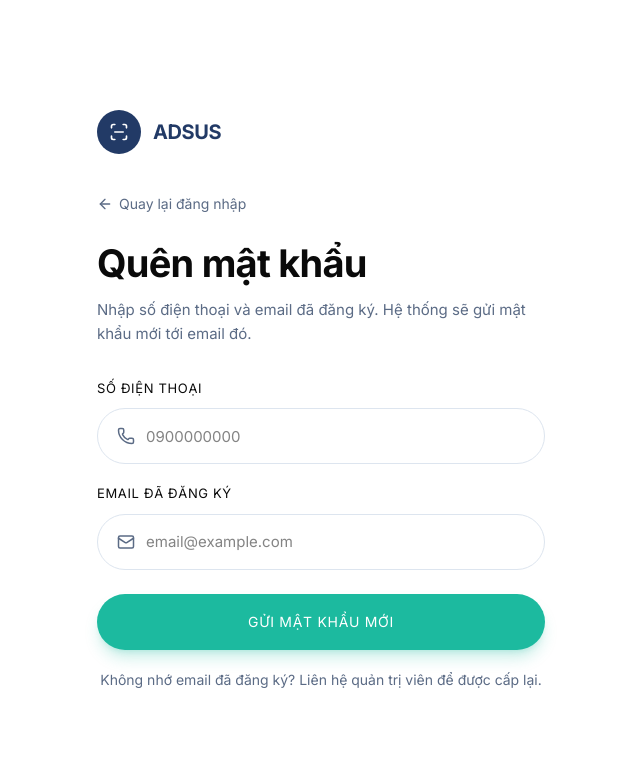
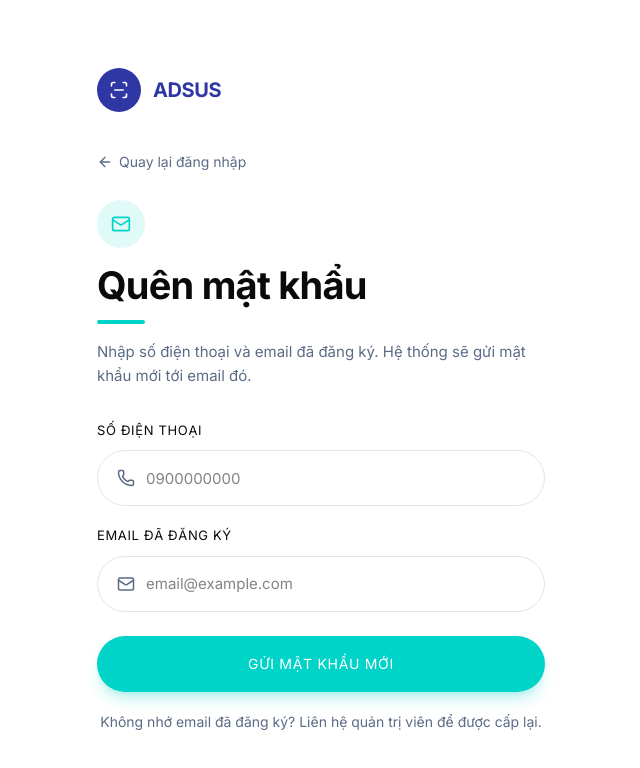
Before and after one commit to huuhoa0322/SEP490_ADSUS, a Next.js app in the folder adsus-fe/: page /forgot-password in a window 1280 px wide. Shown: the top 768 px of the page, without its empty margins (319-959 px from the left). Built offline with nearby package versions, Linux system fonts and the light colour scheme; no server answers.

Commit message:
update phase 2 and fix phase 1

```diff
--- a/adsus-fe/src/app/globals.css
+++ b/adsus-fe/src/app/globals.css
@@ -1,6 +1,7 @@
 @import "tailwindcss";
 @import "tw-animate-css";
 @import "shadcn/tailwind.css";
+@import "./preclinic-components.css";
 
 @custom-variant dark (&:is(.dark *));
 
@@ -41,6 +42,10 @@
   --color-secondary: var(--secondary);
   --color-primary-foreground: var(--primary-foreground);
   --color-primary: var(--primary);
+  --color-role-admin: var(--role-admin);
+  --color-role-doctor: var(--role-doctor);
+  --color-role-nurse: var(--role-nurse);
+  --color-role-pharmacist: var(--role-pharmacist);
   --color-popover-foreground: var(--popover-foreground);
   --color-popover: var(--popover);
   --color-card-foreground: var(--card-foreground);
@@ -61,26 +66,30 @@
   --card-foreground: oklch(0.145 0 0);
   --popover: oklch(1 0 0);
   --popover-foreground: oklch(0.145 0 0);
-  /* ADSUS palette, extracted from the team's Medizco template
-     (G4_ClinicManagement/frontend/css/style.css) so the React app matches the chosen identity.
-       #223a66  navy — primary, headings
-       #1cba9f  teal — accent, positive state
-       #558dca  blue — supporting
-       #f13a66  pink — destructive / error  */
-  --primary: #223a66;
+  /* ADSUS palette. Primary/accent switched 08/09/2026 from the team's original Medizco
+     navy+teal (#223a66 / #1cba9f) to the Preclinic template's Indigo Navy + Medical Teal
+     per the migration plan (migration_plan/master_plan.md §3.2) — every other page built
+     against the old pair (login's scan motif, the Phase 1 shell's role-accent colours,
+     the toast styles in layout.tsx) reads off these same vars, so it re-themes with them.
+       #2E37A4  indigo navy — primary, headings (== --cat-navy, already used by the
+                dashboard redesign — same colour now has two names in the codebase)
+       #00D3C7  medical teal — accent, positive state
+       #558dca  blue — supporting (unchanged)
+       #f13a66  pink — destructive / error (unchanged, not part of this palette)  */
+  --primary: #2E37A4;
   --primary-foreground: #ffffff;
   --secondary: #eef3f9;
-  --secondary-foreground: #223a66;
+  --secondary-foreground: #2E37A4;
   --muted: #f7f9fb;
   --muted-foreground: #5b6b85;
-  --accent: #1cba9f;
+  --accent: #00D3C7;
   --accent-foreground: #ffffff;
   --destructive: #f13a66;
   --border: #dde5ef;
   --input: #dde5ef;
   --ring: #558dca;
-  --chart-1: #223a66;
-  --chart-2: #1cba9f;
+  --chart-1: #2E37A4;
+  --chart-2: #00D3C7;
   --chart-3: #558dca;
   --chart-4: #f13a66;
   --chart-5: #4d94c4;
@@ -88,7 +97,7 @@
   /* Màu trạng thái cho biểu đồ (UC-05 / SCR-08).
      Ba màu này đã chạy qua trình kiểm tra bảng màu: đạt dải độ sáng, ngưỡng bão hoà, và
      tách biệt được với các dạng mù màu.
-     KHÔNG dùng --chart-1 (#223a66) cho biểu đồ: nó trượt cả hai kiểm tra đầu — quá tối và
+     KHÔNG dùng --chart-1 (#2E37A4) cho biểu đồ: nó trượt cả hai kiểm tra đầu — quá tối và
      bão hoà quá thấp nên hiển thị ra gần như màu xám.
      Màu trạng thái luôn đi kèm biểu tượng và nhãn chữ, không bao giờ dùng màu một mình. */
   --status-good: #1cba9f;
@@ -131,20 +140,20 @@
   --popover: oklch(0.205 0 0);
   --popover-foreground: oklch(0.985 0 0);
   /* Dark theme — same palette, lightened for contrast against a dark background */
-  --primary: #4f7cc0;
+  --primary: #7C86E8;
   --primary-foreground: #ffffff;
   --secondary: #1e2a3d;
   --secondary-foreground: #e8eef7;
   --muted: #1e2a3d;
   --muted-foreground: #9aabc4;
-  --accent: #1cba9f;
+  --accent: #2FD9CD;
   --accent-foreground: #06231e;
   --destructive: #fc7e8a;
   --border: oklch(1 0 0 / 12%);
   --input: oklch(1 0 0 / 16%);
   --ring: #558dca;
-  --chart-1: #558dca;
-  --chart-2: #1cba9f;
+  --chart-1: #7C86E8;
+  --chart-2: #2FD9CD;
   --chart-3: #4d94c4;
   --chart-4: #fc7e8a;
   --chart-5: #f06699;
@@ -200,6 +209,9 @@
 
 .login-scan-beam {
   background: linear-gradient(180deg, transparent, var(--accent) 50%, transparent);
+  /* Đèn glow khớp màu accent gốc của trang login (#1cba9f) — trang này ghi đè cục bộ
+     --accent về giá trị cũ (xem src/app/(auth)/login/page.tsx), rgba() ở đây không tự
+     theo var() được nên phải khớp tay. */
   box-shadow: 0 0 22px 3px rgba(28, 186, 159, 0.55);
   opacity: 0;
 }
--- a/adsus-fe/src/app/layout.tsx
+++ b/adsus-fe/src/app/layout.tsx
@@ -60,7 +60,7 @@ export default function RootLayout({
           toastOptions={{
             duration: 4000,
             style: {
-              background: "#223A66",
+              background: "#2E37A4",
               color: "#ffffff",
               borderRadius: "999px",
               padding: "12px 20px",
@@ -68,7 +68,7 @@ export default function RootLayout({
               fontSize: "14px",
             },
             success: {
-              iconTheme: { primary: "#1CBA9F", secondary: "#fff" },
+              iconTheme: { primary: "#00D3C7", secondary: "#fff" },
             },
             error: {
               iconTheme: { primary: "#F13A66", secondary: "#fff" },
--- /dev/null
+++ b/adsus-fe/src/app/preclinic-components.css
@@ -0,0 +1,97 @@
+/* Preclinic-standard component classes (migration_plan/master_plan.md §3.2 #2).
+   Opt-in utility classes, not a replacement for the shadcn primitives already in
+   src/components/ui/* — reach for these specifically where the Preclinic spec calls for
+   its own look (5px card radius, soft status badges, the AI-feature gradient button)
+   rather than the app's general --radius scale.
+
+   Adapted from the plan's literal snippet to reference THIS app's actual design tokens
+   (--primary, --accent, --border, --card, --destructive, --status-*) instead of the
+   plan's own hypothetical token names (--white, --border-color, --*-transparent...),
+   which don't exist in globals.css — copying them verbatim would have produced CSS that
+   silently fell back to unset values. */
+
+@layer components {
+  /* Card: border-radius 5px per spec (not the app's --radius-* scale), header padding
+     15px 20px, body 20px. */
+  .preclinic-card {
+    background-color: var(--card);
+    border: 1px solid var(--border);
+    border-radius: 5px;
+    box-shadow: 0 1px 2px 0 rgb(0 0 0 / 0.05);
+    color: inherit;
+    transition: box-shadow 0.2s ease;
+  }
+
+  .preclinic-card-header {
+    display: flex;
+    align-items: center;
+    justify-content: space-between;
+    padding: 15px 20px;
+    border-bottom: 1px solid var(--border);
+  }
+
+  .preclinic-card-body {
+    padding: 20px;
+  }
+
+  /* AI-feature gradient button — indigo to teal, the one place in the app allowed to
+     mix both brand colours in a single fill. Reserve it for AI/assistant entry points
+     (e.g. a link into the diagnostic Studio), not general primary actions. */
+  .btn-liner-gradient {
+    display: inline-flex;
+    align-items: center;
+    gap: 6px;
+    padding: 6px 14px;
+    border: none;
+    border-radius: 5px;
+    background: linear-gradient(90deg, #2e37a4 0%, #0e9384 100%);
+    color: #ffffff;
+    font-size: 13px;
+    font-weight: 600;
+    transition: all 0.3s ease;
+  }
+  .btn-liner-gradient:hover {
+    background: linear-gradient(-90deg, #2e37a4 0%, #0e9384 100%);
+    box-shadow: 0 4px 12px rgb(46 55 164 / 0.25);
+  }
+
+  /* Soft status badges: 1px border in the status colour, tinted background, 4px radius. */
+  .badge-soft-primary,
+  .badge-soft-success,
+  .badge-soft-danger,
+  .badge-soft-warning,
+  .badge-soft-info {
+    display: inline-flex;
+    align-items: center;
+    padding: 3px 8px;
+    border-radius: 4px;
+    font-size: 12px;
+    font-weight: 500;
+  }
+  .badge-soft-primary {
+    color: var(--primary);
+    border: 1px solid var(--primary);
+    background-color: color-mix(in srgb, var(--primary) 10%, transparent);
+  }
+  .badge-soft-success {
+    color: var(--status-good);
+    border: 1px solid var(--status-good);
+    background-color: color-mix(in srgb, var(--status-good) 10%, transparent);
+  }
+  .badge-soft-danger {
+    color: var(--destructive);
+    border: 1px solid var(--destructive);
+    background-color: color-mix(in srgb, var(--destructive) 10%, transparent);
+  }
+  .badge-soft-warning {
+    color: var(--status-warning);
+    border: 1px solid var(--status-warning);
+    background-color: color-mix(in srgb, var(--status-warning) 10%, transparent);
+  }
+  .badge-soft-info {
+    /* No dedicated "info" token exists yet — --ring is this app's informational blue. */
+    color: var(--ring);
+    border: 1px solid var(--ring);
+    background-color: color-mix(in srgb, var(--ring) 10%, transparent);
+  }
+}
--- a/adsus-fe/src/features/auth/components/forgot-password-form.tsx
+++ b/adsus-fe/src/features/auth/components/forgot-password-form.tsx
@@ -54,7 +54,7 @@ export function ForgotPasswordForm() {
   // Gửi xong thì thay hẳn form bằng lời nhắn, để không ai bấm gửi liên tục.
   if (request.isSuccess) {
     return (
-      <div className="w-full max-w-md">
+      <div className="w-full max-w-md motion-safe:animate-in motion-safe:fade-in motion-safe:slide-in-from-bottom-2 motion-safe:duration-500">
         <span className="flex size-12 items-center justify-center rounded-full bg-accent/12">
           <MailCheck className="size-6 text-accent" />
         </span>
@@ -62,6 +62,7 @@ export function ForgotPasswordForm() {
         <h1 className="mt-6 font-heading text-[32px] font-bold leading-[1.15] tracking-[-0.02em] text-foreground">
           Đã gửi yêu cầu
         </h1>
+        <span aria-hidden className="mt-3 block h-1 w-12 rounded-full bg-accent" />
 
         {/* Câu này cố tình mơ hồ — xem chú thích ở đầu tệp (AF-01). */}
         <p className="mt-4 text-[15px] leading-relaxed text-muted-foreground">
@@ -90,7 +91,7 @@ export function ForgotPasswordForm() {
       : null);
 
   return (
-    <div className="w-full max-w-md">
+    <div className="w-full max-w-md motion-safe:animate-in motion-safe:fade-in motion-safe:slide-in-from-bottom-2 motion-safe:duration-500">
       <Link
         href="/login"
         className="inline-flex items-center gap-1.5 text-sm text-muted-foreground transition-colors hover:text-accent"
@@ -99,10 +100,15 @@ export function ForgotPasswordForm() {
         Quay lại đăng nhập
       </Link>
 
-      <h1 className="mt-6 font-heading text-[38px] font-bold leading-[1.15] tracking-[-0.02em] text-foreground">
+      <span className="mt-6 flex size-12 items-center justify-center rounded-full bg-accent/12">
+        <Mail className="size-5 text-accent" />
+      </span>
+
+      <h1 className="mt-4 font-heading text-[38px] font-bold leading-[1.15] tracking-[-0.02em] text-foreground">
         Quên mật khẩu
       </h1>
-      <p className="mt-3 text-[15px] leading-relaxed text-muted-foreground">
+      <span aria-hidden className="mt-3 block h-1 w-12 rounded-full bg-accent" />
+      <p className="mt-4 text-[15px] leading-relaxed text-muted-foreground">
         Nhập số điện thoại và email đã đăng ký. Hệ thống sẽ gửi mật khẩu mới tới email đó.
       </p>
 
```
Also changed, not shown: adsus-fe/src/app/(auth)/login/page.tsx (+14 -2 lines), adsus-fe/src/features/auth/components/change-password-form.tsx (+12 -4 lines).
